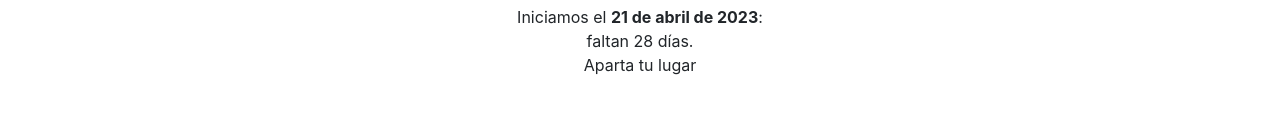
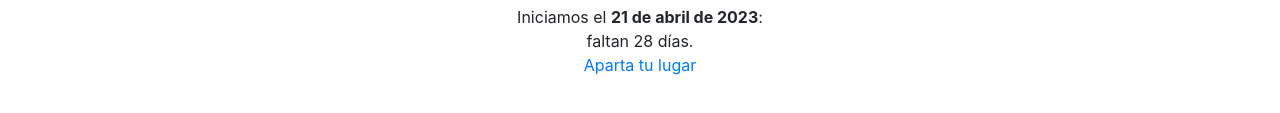
Before and after one commit to carlosrm22/montessori, a website: page index.html in a window 1280 px wide. Shown: the part 201-314 px from the top of the page. Drawn offline with nearby package versions, Linux system fonts and the light colour scheme.

Commit message:
Aparta tu lugar enlace a whatsapp

```diff
--- a/index.html
+++ b/index.html
@@ -235,7 +235,8 @@
                   <h1 class="text-center py-2">Certifícate como Guía Montessori <br> con reconocimiento Internacional</br></h1>
                   <div class="text-center"
                        id="countdown"></div>
-                  <p class="text-center">Aparta tu lugar</p>
+                  <p class="text-center"><a href="https://api.whatsapp.com/send?phone=5215548885013&text=Hola,%20quiero%20certificarme%20como%20gu%C3%ADa%20Montessori"
+                           target="_blank">Aparta tu lugar</a></p>
             </main>
             <!-- script -->
             <script src="./scripts/scripts.js"
@@ -252,5 +253,4 @@
                     crossorigin="anonymous"></script>
       </body>
 
-
 </html>
--- a/scripts/scripts.js
+++ b/scripts/scripts.js
@@ -1,3 +1,4 @@
+// contador de días
 function countdown() {
     const cursoInicio = new Date("2023-04-21").getTime();
     const ahora = new Date().getTime();
```
